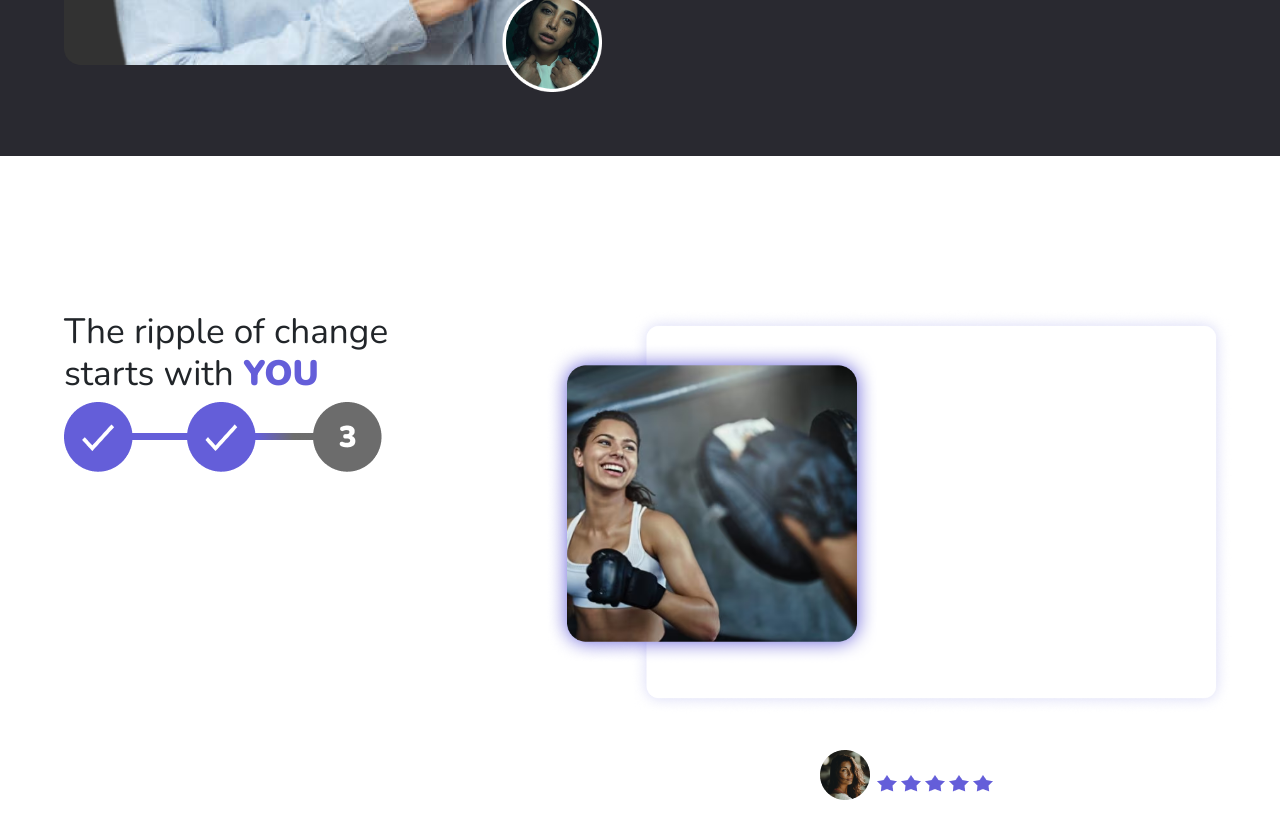
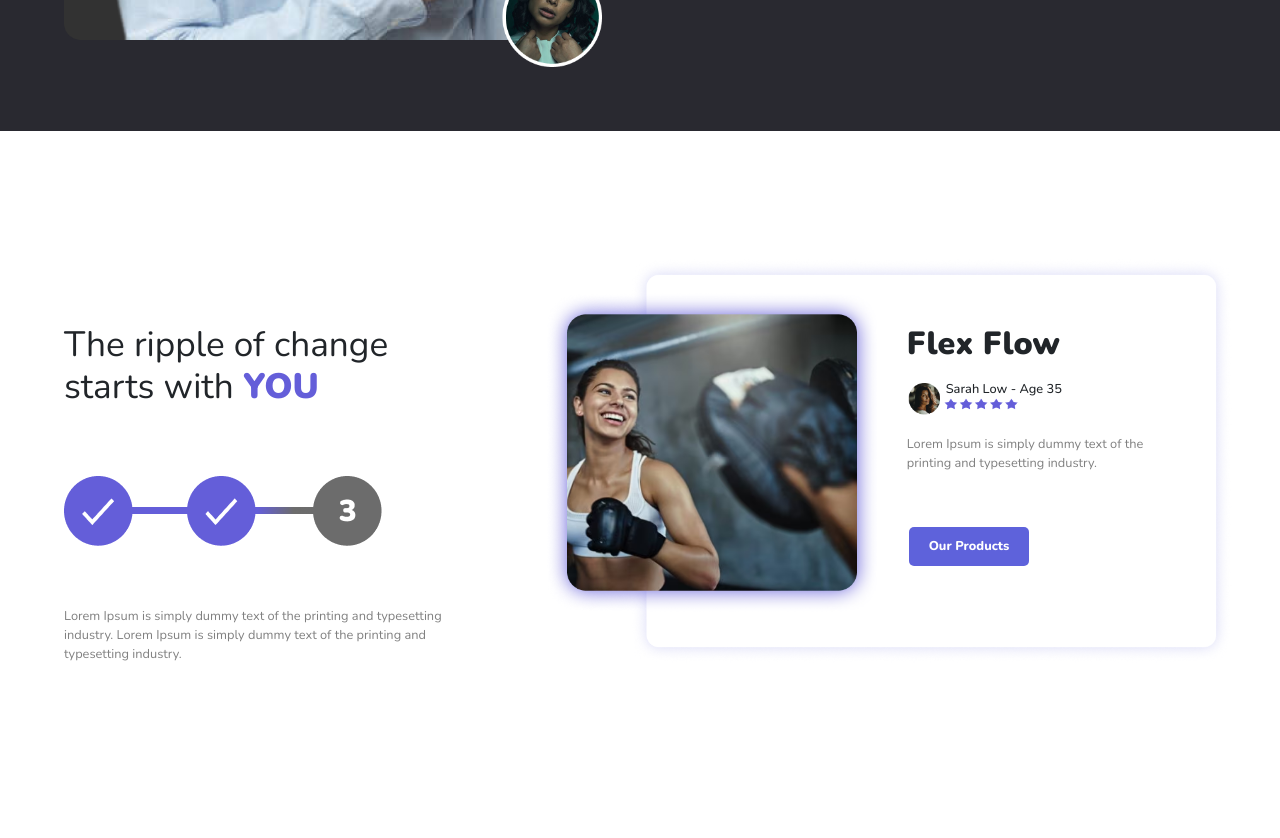
Before and after one commit to ahmeda110/NextRipple-Website, a React (Create React App) app: page / in a window 1280 px wide. Shown: the part 1360-2198 px from the top of the page. After the commit the page ends 2123 px from the top, so only its background shows below. Built offline with nearby package versions, Linux system fonts and the light colour scheme.

Commit message:
added final section

```diff
--- a/src/App.css
+++ b/src/App.css
@@ -71,7 +71,7 @@ p {
 }
 
 .home {
-  padding-top: 12%;
+  padding-top: 10%;
   padding-bottom: 5%;
   position: relative;
 }
@@ -101,14 +101,13 @@ p {
   text-align: left;
   padding-left: 5%;
   padding-right: 5%;
+  padding-top: 5%;
 }
 .review {
   padding-bottom: 5%;
   padding-right: 5%;
   width: 100%;
   height: auto;
-  object-fit: cover; /* Keeps aspect ratio */
-  position: relative; /* Reset positioning */
 }
 
 @media (prefers-reduced-motion: no-preference) {
--- a/src/pages/Home.js
+++ b/src/pages/Home.js
@@ -167,11 +167,18 @@ export const Home = () => {
         <Row>
           <Col className="review-1">
             <h2>The ripple of change starts with <span style={{ color: "#645ED9", fontWeight: 900 }}>YOU</span></h2>
-            <img src="./img/check.png" alt="check" className="check"></img>
+            <img src="./img/check.png" alt="check" style={{paddingTop: '15%', paddingBottom: '15%'}}></img>
+            <p style={{ color: "grey" }}>Lorem Ipsum is simply dummy text of the printing and typesetting industry. Lorem Ipsum is simply dummy text of the printing and typesetting industry.</p>
           </Col>
-          <Col xs={7}>
+          <Col xs={12} sm={7}>
+          <div style={{position: 'relative', textAlign: 'left'}}>
+          <h1 style={{position: 'absolute', left: '50%', top: '15%', fontSize: '2em'}}>Flex Flow</h1>
+          <h2 style={{position: 'absolute', left: '55.4%', top: '28%', fontSize: '0.8em', fontWeight: 500}}>Sarah Low - Age 35</h2>
           <img src="./img/review.png" alt="review" className="review"></img>
-          <img src="./img/rating.png" alt="review-2" className="review-2" style={{zIndex: 1, position: 'relative'}}></img>
+          <p style={{ color: "grey", position: 'absolute', left: '50%', top: '40%', width: '35%'}}>Lorem Ipsum is simply dummy text of the printing and typesetting industry.</p>
+          <button className="button1" style={{position: 'absolute', left: '50%', top: '60%'}}>Our Products</button>
+          </div>
+
           </Col>
         </Row>
       </Container>
```
Also changed, not shown: public/img/rating.png (deleted), public/img/review.png.
